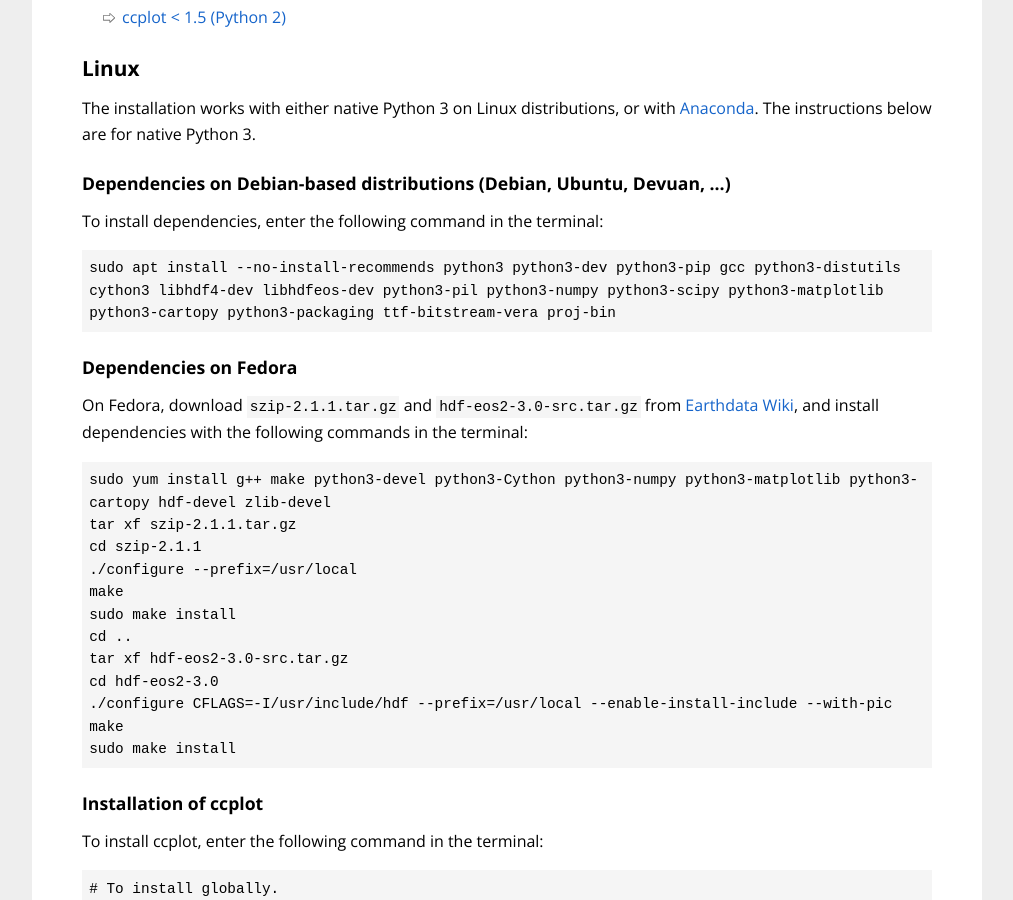
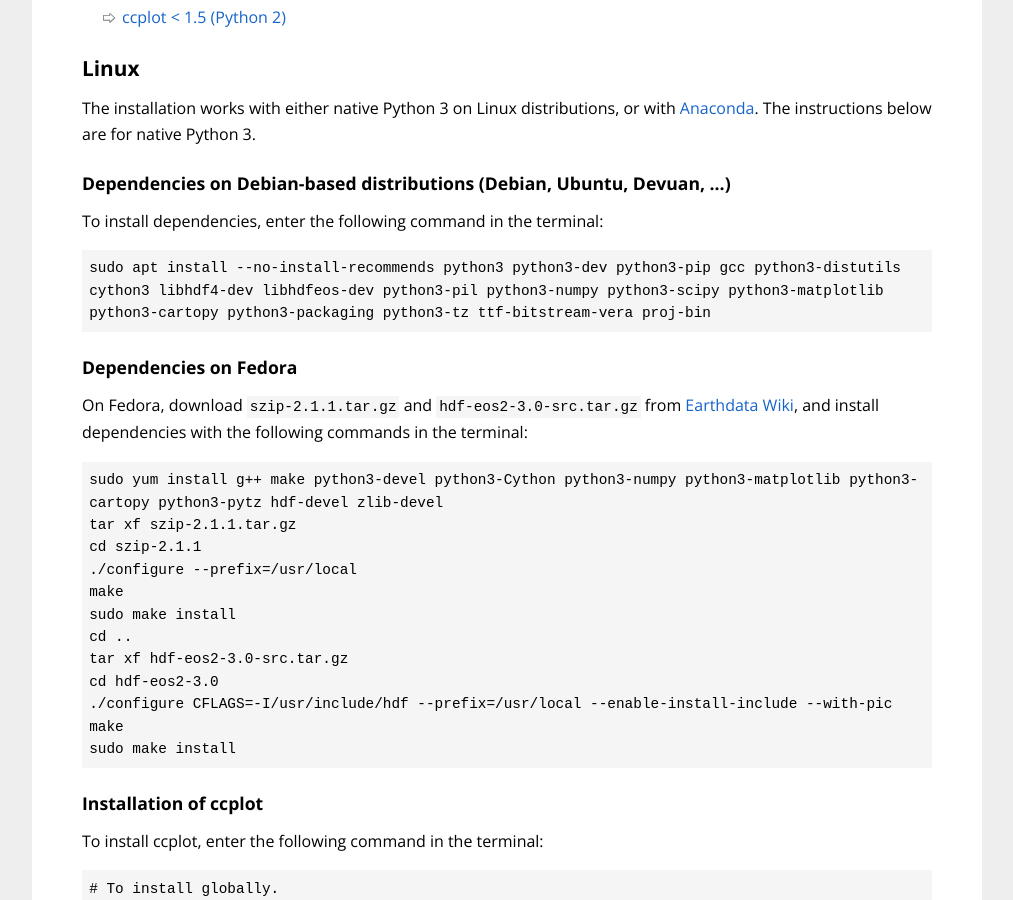
Before and after one commit to peterkuma/ccplot, a Jekyll site: the page built from download/index.md, in a window 1280 px wide and 900 px high, scrolled down 591 px. Shown: the whole window, without its empty margins (133-1146 px from the left). Built offline with Jekyll 4.4.1, drawn with Linux system fonts in a browser that asks for light colours.

Commit message:
Installation instructions: add python3-pytz

```diff
--- a/download/index.md
+++ b/download/index.md
@@ -182,7 +182,7 @@ Python 3.
 
 To install dependencies, enter the following command in the terminal:
 
-    sudo apt install --no-install-recommends python3 python3-dev python3-pip gcc python3-distutils cython3 libhdf4-dev libhdfeos-dev python3-pil python3-numpy python3-scipy python3-matplotlib python3-cartopy python3-packaging ttf-bitstream-vera proj-bin
+    sudo apt install --no-install-recommends python3 python3-dev python3-pip gcc python3-distutils cython3 libhdf4-dev libhdfeos-dev python3-pil python3-numpy python3-scipy python3-matplotlib python3-cartopy python3-packaging python3-tz ttf-bitstream-vera proj-bin
 
 ### Dependencies on Fedora
 
@@ -191,7 +191,7 @@ On Fedora, download `szip-2.1.1.tar.gz` and `hdf-eos2-3.0-src.tar.gz` from
 Wiki](https://wiki.earthdata.nasa.gov/display/DAS/Toolkit+Downloads), and
 install dependencies with the following commands in the terminal:
 
-    sudo yum install g++ make python3-devel python3-Cython python3-numpy python3-matplotlib python3-cartopy hdf-devel zlib-devel
+    sudo yum install g++ make python3-devel python3-Cython python3-numpy python3-matplotlib python3-cartopy python3-pytz hdf-devel zlib-devel
     tar xf szip-2.1.1.tar.gz
     cd szip-2.1.1
     ./configure --prefix=/usr/local
```
